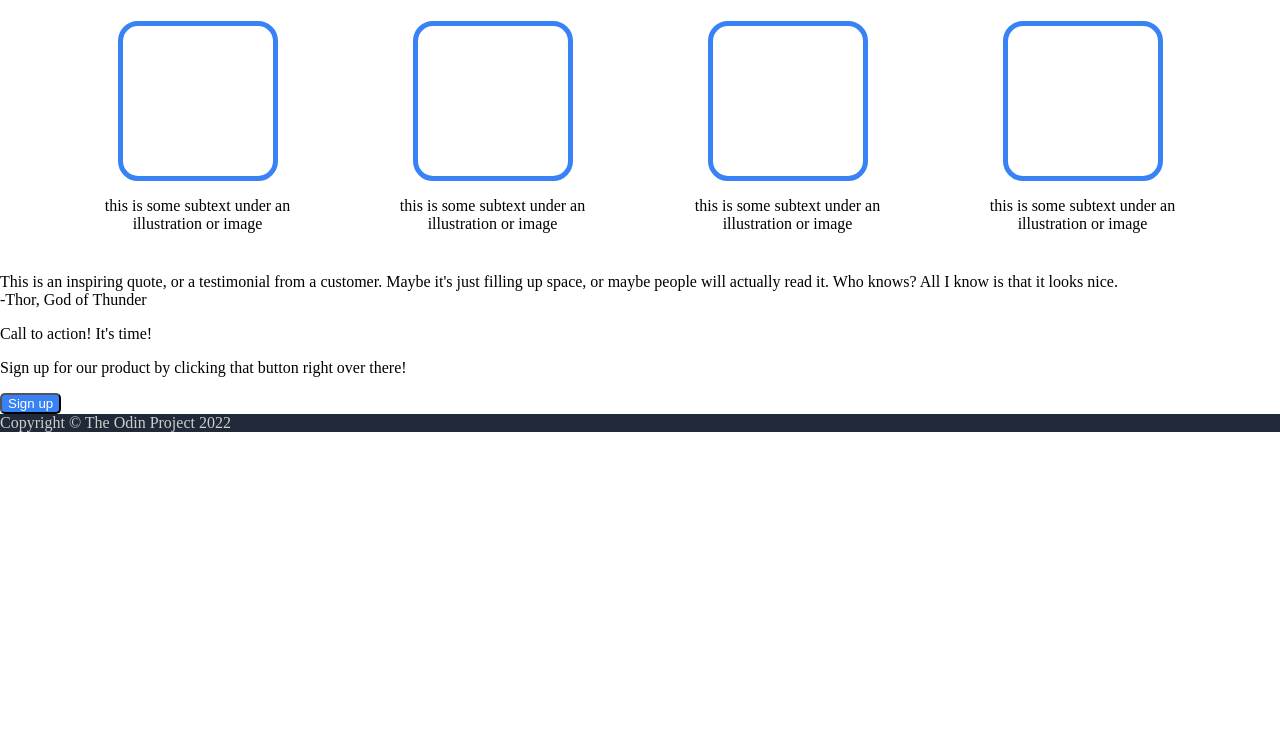
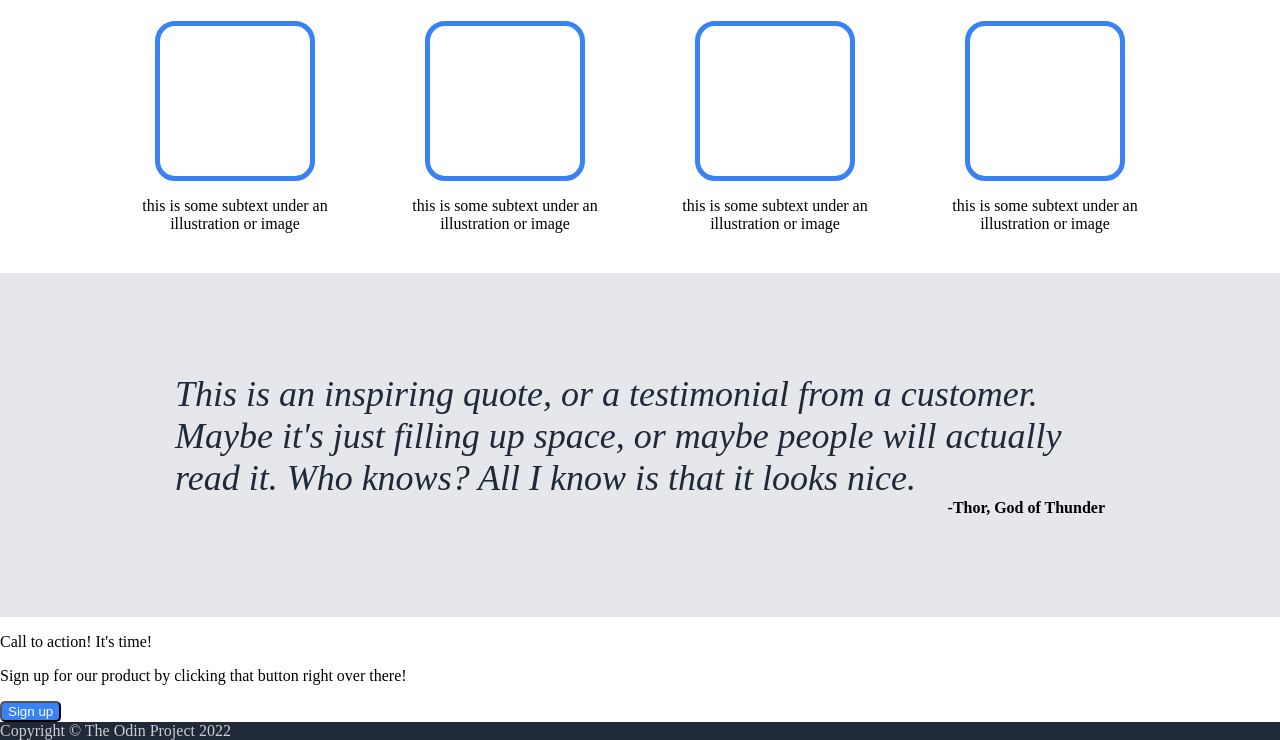
Before and after one commit to kimfom01/odin-landing-page, a plain HTML site: page index.html in a window 1280 px wide. Shown: the part 364-1104 px from the top of the page. Before the commit the page ends 800 px from the top, so only its background shows below. Drawn offline with Linux system fonts and the light colour scheme.

Commit message:
Add style to third section

```diff
--- a/style.css
+++ b/style.css
@@ -2,16 +2,7 @@ body {
     display: flex;
     flex-direction: column;
     margin: 0;
-}
-
-.main {
-    flex: 1;
-    display: flex;
-    flex-direction: column;
-}
-
-.wrapper {
-    display: flex;
+    padding: 0;
 }
 
 .first-section {
@@ -20,13 +11,12 @@ body {
     display: flex;
     flex-direction: column;
     justify-content: space-around;
-    padding: 10px 50px 0 50px;
+    padding: 10px 100px 0 100px;
 }
 
 .first-section,
 .footer {
     background: #1f2937;
-
 }
 
 .header {
@@ -108,7 +98,7 @@ button {
     flex-direction: column;
     justify-content: center;
     align-items: center;
-    padding: 0 50px 0 50px;
+    padding: 0 100px 0 100px;
 }
 
 .info-header {
@@ -137,3 +127,36 @@ button {
     border: 5px solid #3882f6;
     border-radius: 20px;
 }
+
+.quote {
+    font-size: 36px;
+    font-weight: lighter;
+    font-style: italic;
+    color: #1f2937;
+}
+
+.third-section {
+    display: flex;
+    flex-direction: column;
+    justify-content: center;
+    align-items: center;
+    padding: 0 100px 0 100px;
+    background: #e5e7eb;
+}
+
+.third-section .content {
+    display: flex;
+    flex-direction: column;
+    justify-content: center;
+    padding: 100px 75px;
+}
+
+.author {
+    display: flex;
+    justify-content: flex-end;
+    font-weight: 900;
+}
+
+.fourth-section .content {
+
+}
```
